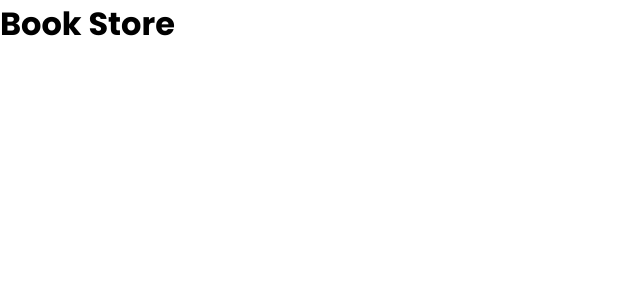
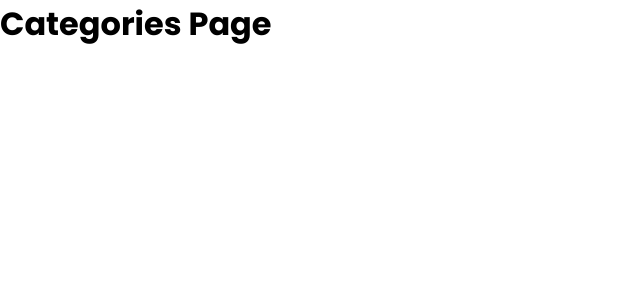
Before and after one commit to awais-amjed/bookstore, a React (Create React App) app: page /categories in a window 1280 px wide. Shown: the top 300 px of the page, without its empty margins (0-640 px from the left). Built offline with nearby package versions, Linux system fonts and the light colour scheme.

Commit message:
Add Basic Routes to App

```diff
--- a/src/App.js
+++ b/src/App.js
@@ -1,8 +1,18 @@
 import './App.scss';
+import { BrowserRouter, Route, Routes } from 'react-router-dom';
+import BooksPage from './components/pages/books_page';
+import CategoriesPage from './components/pages/categories_page';
 
 function App() {
   return (
-    <h1>Book Store</h1>
+    <BrowserRouter>
+      <div id="app">
+        <Routes>
+          <Route path="/categories" element={<CategoriesPage />} />
+          <Route path="*" element={<BooksPage />} />
+        </Routes>
+      </div>
+    </BrowserRouter>
   );
 }
 
--- /dev/null
+++ b/src/components/pages/books_page.js
@@ -0,0 +1,7 @@
+import React from 'react';
+
+const BooksPage = () => (
+  <h1>Books Page</h1>
+);
+
+export default BooksPage;
--- /dev/null
+++ b/src/components/pages/categories_page.js
@@ -0,0 +1,7 @@
+import React from 'react';
+
+const CategoriesPage = () => (
+  <h1>Categories Page</h1>
+);
+
+export default CategoriesPage;
```
